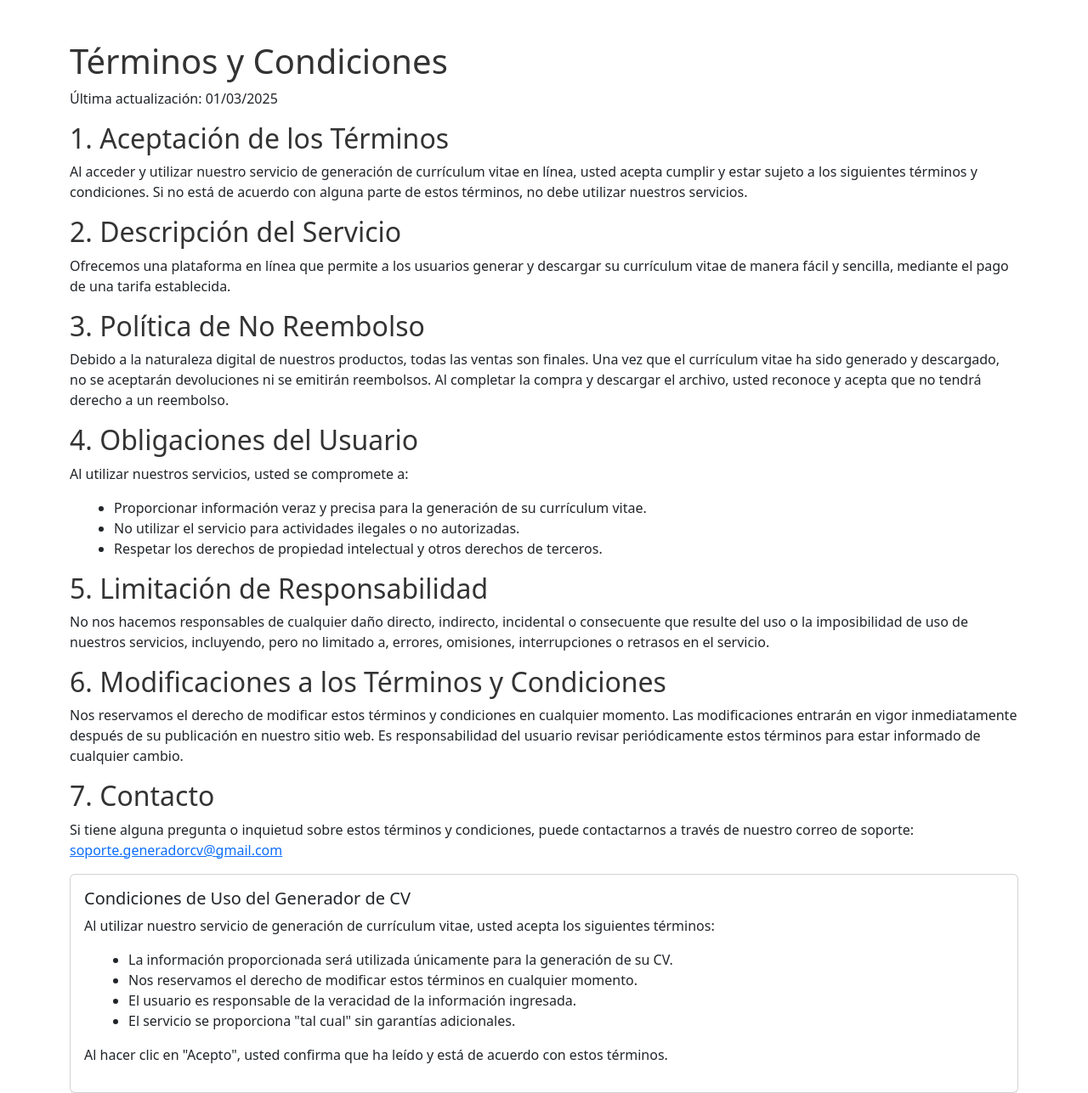
After one commit to davidpereyra2016/cv-generador, a Flask app: page /condiciones in a window 1280 px wide. The commit adds this page. Shown: the whole page at 85% size. Run offline with Flask 3, Linux system fonts and the light colour scheme; parts of the project's set-up code (start-up, migrations or seed data) failed here and were passed over.

Commit message:
integracion con IA y generacion de terminos y condiciones

```diff
--- a/app.py
+++ b/app.py
@@ -10,7 +10,7 @@ from io import BytesIO
 from fpdf import FPDF
 import uuid
 import requests
-import openai
+from openai import OpenAI
 
 try:
     from PIL import Image
@@ -54,9 +54,9 @@ else:
 app.config['PRECIO_BASICO'] = PRECIO_BASICO
 app.config['PRECIO_PROFESIONAL'] = PRECIO_PROFESIONAL
 
-# Configuración de la API de DeepSeek R1
-DEEPSEEK_API_URL = os.getenv('DEEPSEEK_API_URL', 'https://api.deepseek.com')
-DEEPSEEK_API_KEY = os.getenv('DEEPSEEK_API_KEY', 'sk-96d47eba0ab945178f790df8e8497cff')
+# Configuración de la API de OpenRouter R1
+OPENROUTER_API_KEY = os.getenv('OPENROUTER_API_KEY', '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')
+OPENROUTER_API_URL = os.getenv('OPENROUTER_API_URL', 'https://openrouter.ai/api/v1')
 
 # Configuración de MercadoPago
 mp_access_token = os.getenv('MP_ACCESS_TOKEN')
@@ -752,74 +752,43 @@ def generar_resumen_ia():
             app.logger.warning("[WARNING] No se proporcionó un prompt válido")
             return jsonify({'error': 'No se proporcionó un prompt válido'}), 400
 
-        # Verificar si la API key está configurada
-        if not DEEPSEEK_API_KEY:
-            app.logger.warning("[WARNING] No se encontró API key configurada")
-            resumen_generico = "Profesional con experiencia en el sector, enfocado en resultados y mejora continua. Combina habilidades técnicas con capacidad de liderazgo y trabajo en equipo. Comprometido con la excelencia y el aprendizaje constante."
-            return jsonify({'resumen': resumen_generico})
+        # Configurar la solicitud a la API de OpenRouter usando OpenAI
+        from openai import OpenAI
+        client = OpenAI(
+            api_key=OPENROUTER_API_KEY,
+            base_url=OPENROUTER_API_URL
+        )
 
-        app.logger.info(f"[DEBUG] Usando API key: {DEEPSEEK_API_KEY[:5]}...")
-
-        # Modo de desarrollo - si está habilitado, usar resumen genérico en lugar de llamar a la API
-        # Esto es útil cuando se desarrolla sin acceso a la API o cuando hay problemas de saldo
-        MODO_DESARROLLO = os.getenv('MODO_DESARROLLO', 'False').lower() == 'true'
-
-        if MODO_DESARROLLO:
-            app.logger.info("[INFO] Usando modo de desarrollo - generando resumen genérico")
-            resumen_generico = "Profesional con experiencia en el sector, enfocado en resultados y mejora continua. Combina habilidades técnicas con capacidad de liderazgo y trabajo en equipo. Comprometido con la excelencia y el aprendizaje constante."
-            return jsonify({'resumen': resumen_generico})
-
-        # Configurar la solicitud a la API de DeepSeek usando requests
-        headers = {
-            'Content-Type': 'application/json',
-            'Authorization': f'Bearer {DEEPSEEK_API_KEY}'
-        }
-
-        payload = {
-            'model': 'deepseek-chat',
-            'messages': [
+        # Crear la solicitud de completación de chat
+        chat = client.chat.completions.create(
+            model="deepseek/deepseek-r1:free",
+            messages=[
                 {
-                    'role': 'system',
-                    'content': 'Eres un asistente especializado en redactar resúmenes profesionales para currículums. Genera resúmenes concisos, profesionales y orientados a resultados.'
+                    "role": "system",
+                    "content": "Eres un asistente especializado en redactar resúmenes profesionales para currículums. Genera resúmenes concisos, profesionales y orientados a resultados, redactados en primera persona, resaltando mis logros, habilidades y experiencia de manera clara y efectiva."
                 },
                 {
-                    'role': 'user',
-                    'content': prompt
+                    "role": "user",
+                    "content": prompt
                 }
-            ],
-            'temperature': 0.7,
-            'max_tokens': 300
-        }
+            ]
+        )
 
-        app.logger.info("[DEBUG] Iniciando solicitud a la API de DeepSeek")
+        # Obtener la respuesta generada por la IA
+        response_text = chat.choices[0].message.content
+        app.logger.info(f"[DEBUG] Respuesta IA: {str(response_text)[:200]}...")
 
-        # Realizar la solicitud a la API usando requests
-        api_url = f"{DEEPSEEK_API_URL}/v1/chat/completions"
-        response = requests.post(api_url, headers=headers, json=payload)
-
-        app.logger.info(f"[DEBUG] Respuesta de la API recibida: {response.status_code}")
-
-        if response.status_code == 200:
-            response_data = response.json()
-            app.logger.info(f"[DEBUG] Respuesta JSON: {str(response_data)[:200]}...")
-
-            resumen = response_data.get('choices', [{}])[0].get('message', {}).get('content', '')
-            app.logger.info(f"[DEBUG] Resumen generado: {resumen[:200]}...")
-            return jsonify({'resumen': resumen})
-        elif response.status_code == 402:
-            # Error específico de saldo insuficiente
-            app.logger.warning("[WARNING] Saldo insuficiente en la cuenta de DeepSeek. Utilizando resumen genérico.")
-            resumen_generico = "Profesional con experiencia en el sector, enfocado en resultados y mejora continua. Combina habilidades técnicas con capacidad de liderazgo y trabajo en equipo. Comprometido con la excelencia y el aprendizaje constante."
-            return jsonify({'resumen': resumen_generico})
-        else:
-            app.logger.warning(f"[WARNING] Error en la API: {response.status_code} - {response.text}")
-            resumen_generico = "Profesional con experiencia en el sector, enfocado en resultados y mejora continua. Combina habilidades técnicas con capacidad de liderazgo y trabajo en equipo. Comprometido con la excelencia y el aprendizaje constante."
-            return jsonify({'resumen': resumen_generico})
+        # Usar response_text en lugar de la respuesta JSON anterior
+        return jsonify({'resumen': response_text})
 
     except Exception as e:
         app.logger.error(f"[ERROR] Error al generar resumen con IA: {str(e)}")
         resumen_generico = "Profesional con experiencia en el sector, enfocado en resultados y mejora continua. Combina habilidades técnicas con capacidad de liderazgo y trabajo en equipo. Comprometido con la excelencia y el aprendizaje constante."
         return jsonify({'resumen': resumen_generico})
+
+@app.route('/condiciones')
+def condiciones():
+    return render_template('condiciones.html')
 
 if __name__ == '__main__':
     # En desarrollo
--- a/requirements.txt
+++ b/requirements.txt
@@ -7,3 +7,4 @@ requests==2.31.0
 gunicorn==21.2.0
 Pillow==11.1.0
 openai==1.12.0
+httpx==0.27.2
--- /dev/null
+++ b/templates/condiciones.html
@@ -0,0 +1,75 @@
+<!DOCTYPE html>
+<html lang="es">
+<head>
+    <meta charset="UTF-8">
+    <meta name="viewport" content="width=device-width, initial-scale=1.0">
+    <title>Términos y Condiciones</title>
+    <style>
+        body {
+            font-family: Arial, sans-serif;
+            margin: 20px;
+            line-height: 1.6;
+        }
+        h1, h2 {
+            color: #333;
+        }
+        p {
+            margin: 10px 0;
+        }
+        ul {
+            margin: 10px 0 10px 20px;
+        }
+    </style>
+    <link href="https://cdn.jsdelivr.net/npm/bootstrap@5.2.3/dist/css/bootstrap.min.css" rel="stylesheet">
+</head>
+<body>
+    <div class="container mt-5">
+        <h1>Términos y Condiciones</h1>
+        <p>Última actualización: 01/03/2025</p>
+
+        <h2>1. Aceptación de los Términos</h2>
+        <p>Al acceder y utilizar nuestro servicio de generación de currículum vitae en línea, usted acepta cumplir y estar sujeto a los siguientes términos y condiciones. Si no está de acuerdo con alguna parte de estos términos, no debe utilizar nuestros servicios.</p>
+
+        <h2>2. Descripción del Servicio</h2>
+        <p>Ofrecemos una plataforma en línea que permite a los usuarios generar y descargar su currículum vitae de manera fácil y sencilla, mediante el pago de una tarifa establecida.</p>
+
+        <h2>3. Política de No Reembolso</h2>
+        <p>Debido a la naturaleza digital de nuestros productos, todas las ventas son finales. Una vez que el currículum vitae ha sido generado y descargado, no se aceptarán devoluciones ni se emitirán reembolsos. Al completar la compra y descargar el archivo, usted reconoce y acepta que no tendrá derecho a un reembolso.</p>
+
+        <h2>4. Obligaciones del Usuario</h2>
+        <p>Al utilizar nuestros servicios, usted se compromete a:</p>
+        <ul>
+            <li>Proporcionar información veraz y precisa para la generación de su currículum vitae.</li>
+            <li>No utilizar el servicio para actividades ilegales o no autorizadas.</li>
+            <li>Respetar los derechos de propiedad intelectual y otros derechos de terceros.</li>
+        </ul>
+
+        <h2>5. Limitación de Responsabilidad</h2>
+        <p>No nos hacemos responsables de cualquier daño directo, indirecto, incidental o consecuente que resulte del uso o la imposibilidad de uso de nuestros servicios, incluyendo, pero no limitado a, errores, omisiones, interrupciones o retrasos en el servicio.</p>
+
+        <h2>6. Modificaciones a los Términos y Condiciones</h2>
+        <p>Nos reservamos el derecho de modificar estos términos y condiciones en cualquier momento. Las modificaciones entrarán en vigor inmediatamente después de su publicación en nuestro sitio web. Es responsabilidad del usuario revisar periódicamente estos términos para estar informado de cualquier cambio.</p>
+
+        <h2>7. Contacto</h2>
+        <p>Si tiene alguna pregunta o inquietud sobre estos términos y condiciones, puede contactarnos a través de nuestro correo de soporte: <a href="mailto:soporte.generadorcv@gmail.com">soporte.generadorcv@gmail.com</a></p>
+
+        <div class="card">
+            <div class="card-body">
+                <h5 class="card-title">Condiciones de Uso del Generador de CV</h5>
+                <p class="card-text">
+                    Al utilizar nuestro servicio de generación de currículum vitae, usted acepta los siguientes términos:
+                </p>
+                <ul>
+                    <li>La información proporcionada será utilizada únicamente para la generación de su CV.</li>
+                    <li>Nos reservamos el derecho de modificar estos términos en cualquier momento.</li>
+                    <li>El usuario es responsable de la veracidad de la información ingresada.</li>
+                    <li>El servicio se proporciona "tal cual" sin garantías adicionales.</li>
+                </ul>
+                <p>
+                    Al hacer clic en "Acepto", usted confirma que ha leído y está de acuerdo con estos términos.
+                </p>
+            </div>
+        </div>
+    </div>
+</body>
+</html>
```
Also changed, not shown: templates/index.html (+21 -4 lines).
